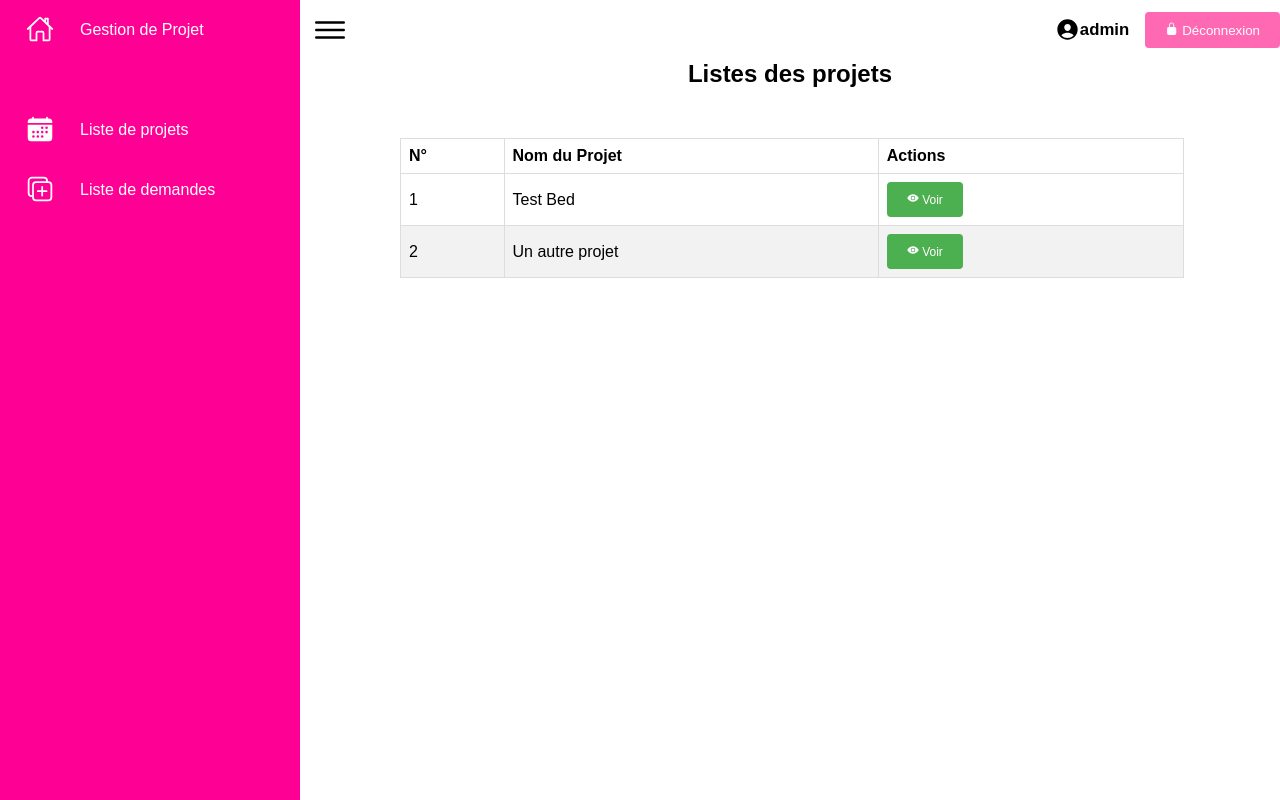
After one commit to bocchianaba/ressource-management, a Django app: page /clients/project-manager/projets in a window 1280 px wide. The commit adds this page. Run offline with Django 5.2, Linux system fonts and the light colour scheme; a user stored in the database is signed in; data comes from the database, SQL or seed files in the repository; both versions use the stored data as it was after the commit.

Commit message:
gestion des projets

```diff
--- a/clients/static/css/Client.css
+++ b/clients/static/css/Client.css
@@ -137,17 +137,17 @@ body{
     left: 80px;
 }
 .topbar{
-    width: 10%;
-    height: 60px;
+    /* width: 10%; */
+    /* height: 60px; */
     display: flex;
     justify-content: space-between;
     align-items: center;
     padding: 0 ;
-    right: 600px;
+    /* right: 600px; */
 }
 .toggle{
-    position: absolute;
-    top: 0;
+    /* position: absolute; */
+    /* top: 0; */
     width: 60px;
     height: 60px;
     /*background: #ccc;*/
@@ -331,6 +331,16 @@ table {
   color: #000;
 }
 
+.btn-primary{
+  background-color: #FF69B4;
+  color: white;
+  padding: 10px 20px;
+  border: none;
+  border-radius: 4px;
+  cursor: pointer;
+  width: 100%;
+}
+
 .overlay {
   display: none;
   position: fixed;
--- a/clients/static/css/projet.css
+++ b/clients/static/css/projet.css
@@ -146,8 +146,8 @@ body{
     right: 600px;
 }
 .toggle{
-    position: absolute;
-    top: 0;
+    /* position: absolute;
+    top: 0; */
     width: 60px;
     height: 60px;
     /*background: #ccc;*/
@@ -322,3 +322,14 @@ table {
   background-color: rgba(0, 0, 0, 0.7);
   z-index: 1;
 }
+
+
+.btn-primary{
+  background-color: #FF69B4;
+  color: white;
+  padding: 10px 20px;
+  border: none;
+  border-radius: 4px;
+  cursor: pointer;
+  width: 100%;
+}
--- a/clients/static/js/contrat.js
+++ b/clients/static/js/contrat.js
@@ -55,7 +55,7 @@ function generateContract() {
 
 function showContract(contractName, clientName, providerName, projectDescription, projectBudget, contractDuration, maxChanges) {
   const popup = document.getElementById('contractPopup');
-  popup.innerHTML = '<h3>' + contractName + '</h3><p><strong>Client:</strong> ' + clientName + '</p><p><strong>Prestataire:</strong> ' + providerName + '</p><p><strong>Description du Projet:</strong> ' + projectDescription + '</p><p><strong>Budget du Projet:</strong> ' + projectBudget + '</p><p><strong>Durée du Contrat:</strong> ' + contractDuration + '</p><p><strong>Nombre Max de Modifications:</strong> ' + maxChanges + '</p><button style="background-color: #4CAF50; border:none; color: white; padding: 10px 20px; margin-right: 10px; text-align-center; display: inline-block; text-decoration: none; font-size: 12px; cursor: pointer; border-radius: 4px;"  class="button" onclick="printContract()"> <ion-icon name="print"></ion-icon> Imprimer</button>';
+  popup.innerHTML = '<h3>' + contractName + '</h3><p><strong>Client:</strong> ' + clientName + '</p><p><strong>Prestataire:</strong> ' + providerName + '</p><p><strong>Description du Projet:</strong> ' + projectDescription + '</p><p><strong>Budget du Projet:</strong> ' + projectBudget + '</p><p><strong>Durée du Contrat:</strong> ' + contractDuration + '</p><p><strong>Nombre Max de Modifications:</strong> ' + maxChanges + '</p><button style="background-color: #4CAF50; border:none; color: white; padding: 10px 20px; margin-right: 10px; text-align-center; display: inline-block; text-decoration: none; font-size: 12px; cursor: pointer; border-radius: 4px;text-align: center"  class="button" onclick="printContract()"> <ion-icon name="print"></ion-icon> Imprimer</button>';
   popup.style.display = 'block';
   document.querySelector('.overlay').style.display = 'block';
 }
--- a/clients/templates/director/client.html
+++ b/clients/templates/director/client.html
@@ -1,6 +1,10 @@
 {% extends 'director/index.html' %}
 
 {% block content %}
+{% load static %}
+<link rel="stylesheet" href="{% static 'css/Client.css' %}">
+{% load static %}
+<script src="{% static 'js/Client.js' %}"></script>
 <button id="ajouterBtn" onclick="afficherForm()">
     <ion-icon name="add-circle"></ion-icon>
     Ajouter un client
--- /dev/null
+++ b/clients/templates/project-manager/index.html
@@ -0,0 +1,167 @@
+<!DOCTYPE html>
+<html lang="en">
+    <head>
+        <meta charset="UTF-8">
+        <meta name="viewport" content="width=device-width, initial-scale=1.0">
+        <title>Document</title>
+        {% load static %}
+        <link rel="stylesheet" href="{% static 'css/Client.css' %}">
+    </head>
+    <body>
+        <!-----------Navigation---------->
+        <div class="container">
+            <div class="navigation">
+                <ul>
+                    <li>
+                        <a href="#">
+                            <span class="icon">
+                                <ion-icon name="home-outline"></ion-icon>
+                            </span>
+                            <span class="title">Gestion de Projet </span>
+                        </a>
+                    </li>
+                    <li>
+                        <a href="{% url 'clients:projectsList' %}">
+                            <span class="icon">
+                                <ion-icon name="calendar"></ion-icon>
+                            </span>
+                            <span class="title">Liste de projets</span>
+                        </a>
+                    </li>
+                    <li>
+                        <a href="#">
+                            <span class="icon">
+                                <ion-icon name="duplicate-outline"></ion-icon>
+                            </span>
+                            <span class="title">Liste de demandes</span>
+                        </a>
+                    </li>
+                    {% comment %} <li>
+                        <a href="/clients/contrats">
+                            <span class="icon">
+                                <ion-icon name="newspaper-outline"></ion-icon>
+                            </span>
+                            <span class="title">Contrat</span>
+                        </a>
+                    </li>
+                    <li>
+                        <a href="/clients/projets">
+                            <span class="icon">
+                                <ion-icon name="time-outline"></ion-icon>
+                            </span>
+                            <span class="title">Liste de projets</span>
+                        </a>
+                    </li>
+                    <li>
+                        <a href="#">
+                            <span class="icon">
+                                <ion-icon name="today-outline"></ion-icon>
+                            </span>
+                            <span class="title">Liste des demandes</span>
+                        </a>
+                    </li>
+                    <li>
+                        <a href="#">
+                            <span class="icon">
+                                <ion-icon name="receipt-outline"></ion-icon>
+                            </span>
+                            <span class="title">Rapport d'évaluation</span>
+                        </a>
+                    </li>  {% endcomment %}
+                </ul>
+            </div>
+
+            <div class="main">
+                <div class="topbar" style="width: 100%;">
+                    <div class="toggle">
+                        <ion-icon name="menu-outline"></ion-icon>
+                    </div>
+                    {% if request.user.is_authenticated %}
+                    <div style="display: flex; font-size: 25px;align-items: center;">
+                        <ion-icon name="person-circle"></ion-icon>
+                        <h6 style="margin-right: 16px;">{{ request.user.username }}</h6>
+
+                        <form action="{% url 'logout' %}" method="post">
+                            {% csrf_token %}
+                            <button class="btn-primary" style="background-color: #FF69B4; color: white;;" type="submit">
+                                <ion-icon name="lock-closed"></ion-icon>
+                                Déconnexion
+                            </button>
+                        </form>
+                    </div>
+                    {% else %}
+                        <span>Non connecté</span>
+                        <a href="{% url 'login' %}" class="btn-primary">Se connecter</a>
+                    {% endif %}
+                </div>
+                {% load static %}
+<link rel="stylesheet" href="{% static 'css/projet.css' %}">
+{% load static %}
+<script src="{% static 'js/projet.js' %}"></script>
+
+
+{% comment %} <button id="ajouterBtn" onclick="afficherForm()">
+    <ion-icon name="add-circle"></ion-icon>
+    Ajouter un projet
+</button> {% endcomment %}
+
+{% if projects_list %}
+<h2 style="text-align: center;">Listes des projets</h2>
+<table id="projetTable">
+  <tr>
+    <th>N°</th>
+    <th>Nom du Projet</th>
+    <th>Actions</th>
+  </tr>
+  <tbody>
+      {% for project in projects_list %}
+      <tr>
+          <td> {{forloop.counter}} </td>
+          <td> {{project.name}} </td>
+          <td>
+              <button
+                  style="background-color: #4CAF50; border:none; color: white; padding: 10px 20px; margin-right: 10px; text-align-center; display: inline-block; text-decoration: none; font-size: 12px; cursor: pointer; border-radius: 4px;"
+                  id="viewBtn-{{project.id}}"
+                  onclick="afficherPopup('{{project.name}}', '{{project.deadline}}', '{{project.budget}}', '{{project.description}}')">
+                  <ion-icon name="eye"></ion-icon>
+                  Voir
+              </button>
+          </td>
+      </tr>
+      {% endfor %}
+  </tbody>
+</table>
+{% else %}
+<h4 style="text-align: center;">
+    Aucun Projet enregistré pour le moment <br>
+    Bien vouloir se rapprocher du directeur en cas de soucis
+</h4>
+{% endif %}
+
+
+<div class="overlay" onclick="fermerPopup()"></div>
+
+<div class="form-popup" id="formPopup">
+  <h2>Enregistrer un projet</h2>
+  <form id="projetForm" method="post" action="{% url 'clients:newProject' %}">
+    {% csrf_token %}
+    <input type="text" id="nom" name="nom" placeholder="Nom du projet" required>
+    <input type="date" id="delai" name="delai" placeholder="Delai de livraison" required>
+    <input type="number" min="0" id="budget" name="budget" placeholder="budget alloué au projet" required>
+    <textarea name="description" id="description" placeholder="Description du projet" required></textarea>
+    <button type="submit">Enregistrer</button>
+    <button type="button" onclick="fermerPopup()">Fermer</button>
+  </form>
+</div>
+
+<div class="popup" id="popupInfo"></div>
+            </div>
+        </div>
+        {% load static %}
+        <script src="{% static 'js/Client.js' %}"></script>
+        {% load static %}
+        <script type="module" src="https://unpkg.com/ionicons@7.1.0/dist/ionicons/ionicons.esm.js"></script>
+        {% load static %}
+        <script nomodule src="https://unpkg.com/ionicons@7.1.0/dist/ionicons/ionicons.js"></script>
+    </body>
+</html>
--- a/clients/urls.py
+++ b/clients/urls.py
@@ -5,13 +5,14 @@ from . import views
 app_name = "clients"
 
 urlpatterns = [
-    path("", views.IndexView.as_view(), name="index"),
+    path("", views.index_view, name="index"),
     path("/new", views.new, name="new"),
-    path("/contrats", views.ContractView.as_view(), name="contracts"),
+    path("/contrats", views.ContractView, name="contracts"),
     path("/contrats/new", views.newContract, name="newContract"),
-    path("/projets", views.ProjectView.as_view(), name="projects"),
+    path("/projets", views.ProjectView, name="projects"),
     path("/projet/new", views.newProject, name="newProject"),
     path("/delete/<int:id>", views.delete, name="delete"),
-    path("/<int:pk>/", views.DetailView.as_view(), name="detail"),
-    path("/<int:pk>/contrats", views.IndexView.as_view(), name="index"),
+    path("/project-manager/projets", views.projectList, name="projectsList"),
+    # path("/<int:pk>/", views.DetailView.as_view(), name="detail"),
+    # path("/<int:pk>/contrats", views.IndexView.as_view(), name="index"),
 ]
--- a/clients/views.py
+++ b/clients/views.py
@@ -10,27 +10,56 @@ from django.views import generic
 
 from clients.models import Client, Contract, Project
 
+from django.contrib.auth import authenticate, login
+from django.shortcuts import render, redirect
+from django.contrib import messages
+
+from django.contrib.auth.decorators import login_required
+
+
+
 # Create your views here.
 # ...
 
 logger = logging.getLogger(__name__)
 
-class IndexView(generic.ListView):
-    template_name = "director/client.html"
-    context_object_name = "clients_list"
+# @login_required
+# class IndexView(generic.ListView):
+#     template_name = "director/client.html"
+#     context_object_name = "clients_list"
 
-    def get_queryset(self):
-        """Return all the clients"""
-        clients = Client.objects.all()
-        logger.info("obtention de la liste des clients. Les clients créés sont au nombre de : %s", clients.count())
-        return clients.reverse()
+#     def get_queryset(self):
+#         """Return all the clients"""
+#         clients = Client.objects.all()
+#         logger.info("obtention de la liste des clients. Les clients créés sont au nombre de : %s", clients.count())
+#         return clients.reverse()
 
+@login_required
+def index_view(request):
+    """Vue pour afficher la liste des clients."""
+    clients = Client.objects.all()
+    logger.info("Obtention de la liste des clients. Les clients créés sont au nombre de : %s", clients.count())
+    context = {'clients_list': clients}
+    return render(request, 'director/client.html', context)
 
+@login_required
+def LoginView(request):
+    template_name = "auth/index.html"
+    return render(request, template_name, None)
+    # context_object_name = "clients_list"
 
-class DetailView(generic.DetailView):
+    # def get_queryset(self):
+    #     """Return all the clients"""
+    #     clients = Client.objects.all()
+    #     logger.info("obtention de la liste des clients. Les clients créés sont au nombre de : %s", clients.count())
+    #     return clients.reverse()
+
+@login_required
+def DetailView():
     model = Client
     template_name = "director/detail.html"
 
+@login_required
 def new(request):
     logger.info("création d'un nouveau client !")
     if(request.method=="POST"):
@@ -52,6 +81,7 @@ def new(request):
 
     return HttpResponseRedirect(reverse("clients:index"))
 
+@login_required
 def delete(request, id):
     try:
         element = Client.objects.get(id=id)
@@ -71,23 +101,21 @@ def delete(request, id):
     return HttpResponseRedirect(reverse("clients:index"))
 
 
-class ContractView(generic.ListView):
+@login_required
+def ContractView(request):
     template_name = "director/contract.html"
-    context_object_name = "contracts_list"
 
-    def get_queryset(self):
-        """Return all the contract"""
-        contracts = Contract.objects.all()
-        logger.info("obtention de la liste des contrats. Les contrats créés sont au nombre de : %s", contracts.count())
-        return contracts.reverse()
+    """Return all the contract"""
+    contracts = Contract.objects.all()
+    logger.info("obtention de la liste des contrats. Les contrats créés sont au nombre de : %s", contracts.count())
 
-    def get_context_data(self, **kwargs):
-        context = super().get_context_data(**kwargs)
-        # Ajouter la liste des clients au contexte
-        context['clients_list'] = Client.objects.all()
-        return context
+    # Ajouter la liste des clients au contexte
+    clients = Client.objects.all()
 
+    context = {'clients_list': clients.reverse(), 'contracts_list': contracts.reverse()}
+    return render(request, template_name, context)
 
+@login_required
 def newContract(request):
     logger.info("création d'un nouveau contrat !")
     if(request.method=="POST"):
@@ -114,17 +142,30 @@ def newContract(request):
 
     return HttpResponseRedirect(reverse("clients:contracts"))
 
+@login_required
+def ProjectView(request):
+    template_name = "director/project.html"
+    # context_object_name = "projects_list"
 
-class ProjectView(generic.ListView):
-    template_name = "director/project.html"
-    context_object_name = "projects_list"
+    """Return all the project"""
+    projects = Project.objects.all()
+    context = { 'projects_list': projects.reverse}
+    logger.info("obtention de la liste des projets. Les contrats créés sont au nombre de : %s", projects.count())
 
-    def get_queryset(self):
-        """Return all the project"""
-        projects = Project.objects.all()
-        logger.info("obtention de la liste des projets. Les contrats créés sont au nombre de : %s", projects.count())
-        return projects.reverse()
+    return render(request, template_name, context)
 
+
+@login_required
+def projectList(request):
+    template_name = "project-manager/index.html"
+    # context_object_name = "projects_list"
+
+    """Return all the project"""
+    projects = Project.objects.all()
+    context = { 'projects_list': projects.reverse}
+    logger.info("obtention de la liste des projets. Les contrats créés sont au nombre de : %s", projects.count())
+
+    return render(request, template_name, context)
 
 
 def newProject(request):
@@ -147,3 +188,35 @@ def newProject(request):
         project.save()
 
     return HttpResponseRedirect(reverse("clients:projects"))
+
+
+def login_view(request):
+    if request.method == 'POST':
+        # Créer une instance du formulaire de connexion et le remplir avec les données de la requête
+        # form = LoginForm(request.POST)
+        username = request.POST.get("username")
+        password = request.POST.get("password")
+        user = authenticate(request, username=username, password=password)
+        if user is not None:
+            login(request, user)
+            if request.user.is_authenticated:
+                if request.user.groups.filter(name='Director').exists():
+                    return HttpResponseRedirect(reverse("clients:index"))
+                elif request.user.groups.filter(name='Project Manager').exists():
+                    return HttpResponseRedirect(reverse("clients:projectsList"))
+            # Redirection vers une page après la connexion réussie
+            return redirect('index')
+        else:
+            # Afficher un message d'erreur si l'authentification échoue
+            messages.error(request, 'Nom d\'utilisateur ou mot de passe incorrect.')
+    # else:
+    #     # Afficher le formulaire de connexion vide
+    #     form = LoginForm()
+    return HttpResponseRedirect(reverse("login"))
+
+def logout_view(request):
+    if request.method=='POST':
+        pass
+        # logout()
+
+    return HttpResponseRedirect(reverse("login"))
--- a/soutenance/settings.py
+++ b/soutenance/settings.py
@@ -154,3 +154,7 @@ LOGGING = {
         },
     },
 }
+# LOGIN_URL = 'http://localhost:8080/accounts/login'
+# LOGIN_REDIRECT_URL = '/ma-page-de-redirection-apres-login/'
+# settings.py
+LOGOUT_REDIRECT_URL = 'http://localhost:8080/accounts/login'
--- a/soutenance/urls.py
+++ b/soutenance/urls.py
@@ -16,8 +16,14 @@ Including another URLconf
 """
 from django.contrib import admin
 from django.urls import include, path
+from django.contrib.auth import views as auth_views
+
+from clients import views
 
 urlpatterns = [
     path('admin/', admin.site.urls),
-    path('clients', include("clients.urls"))
+    path('accounts/login/', auth_views.LoginView.as_view(), name='login'),
+    path("/login/submit", views.login_view, name="loginConfirmation"),
+    path('logout/', auth_views.LogoutView.as_view(), name='logout'),
+    path('clients', include("clients.urls")),
 ]
```
Also changed, not shown: clients/static/css/connexion.css (added, +53 -0 lines), clients/static/css/contrat.css (+12 -2 lines), clients/templates/auth/index.html (added, +37 -0 lines), clients/templates/director/index.html (+18 -1 lines), clients/templates/registration/login.html (added, +40 -0 lines), clients/static/js/connexion.js (added), db.sqlite3.
